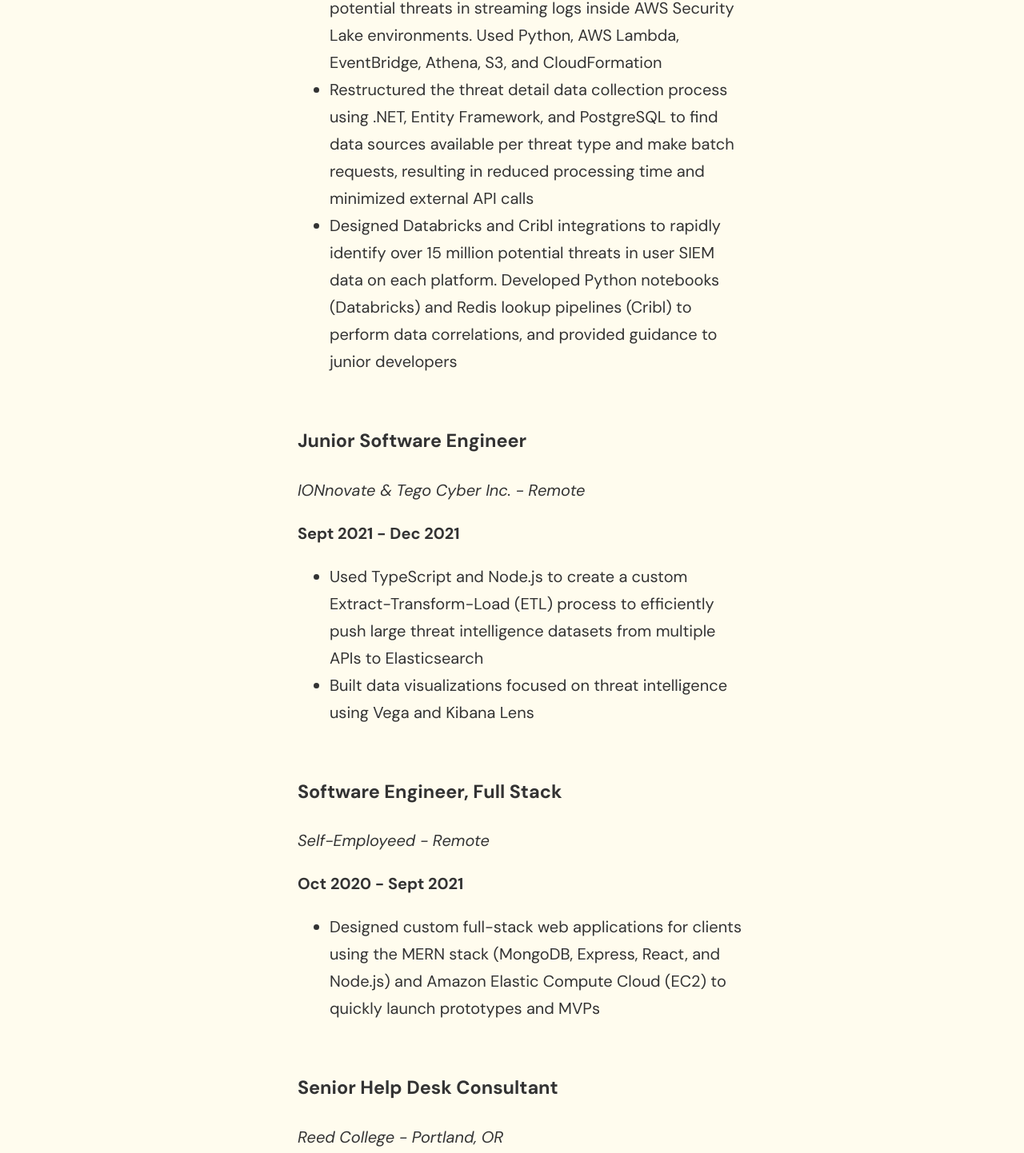
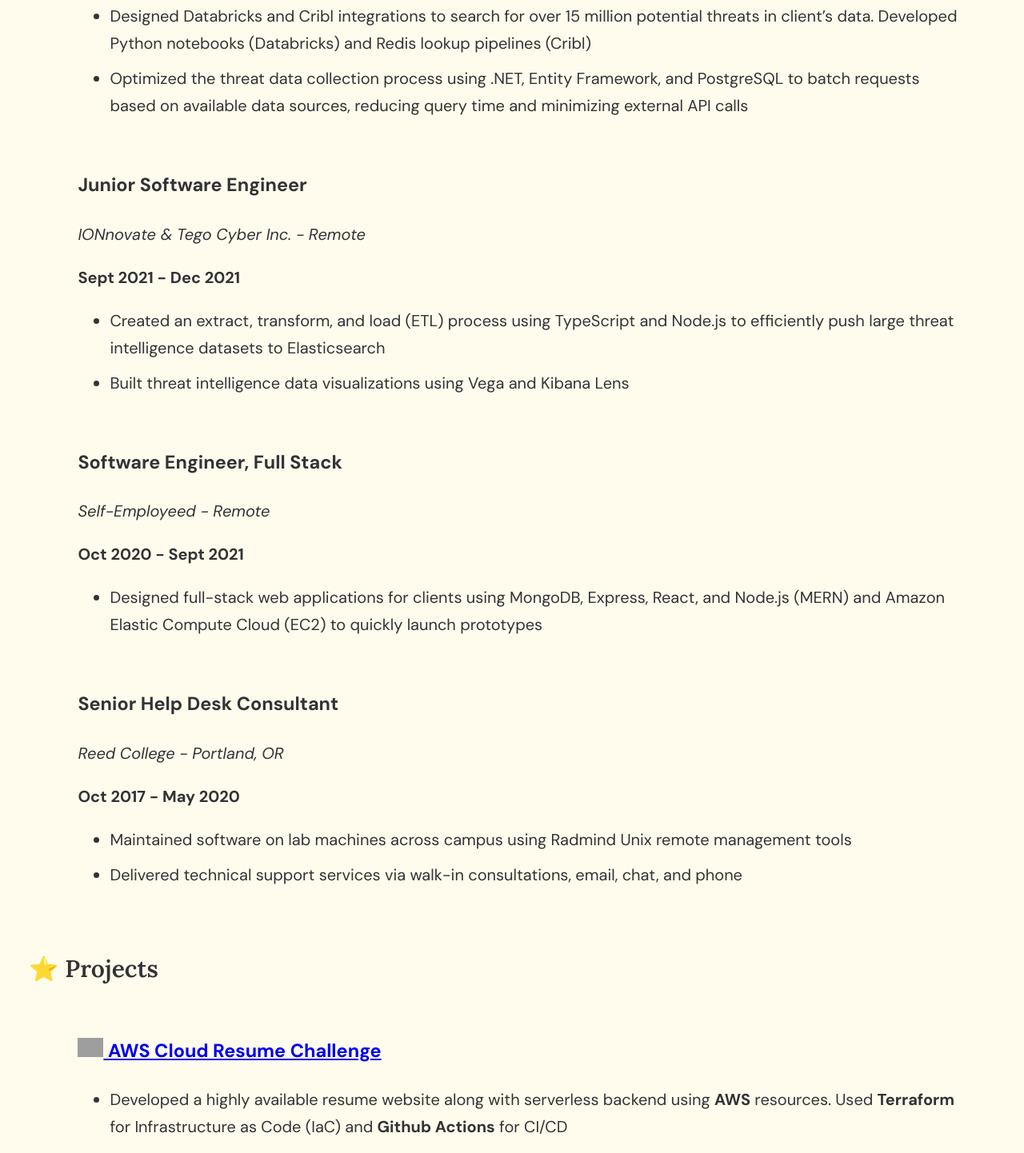
Before and after one commit to atreides1/cloud-resume-aws, a plain HTML site: page modules/frontend/src/index.html in a window 1280 px wide. Shown: the part 709-2151 px from the top of the page at 80% size. Drawn offline with Linux system fonts and the light colour scheme; grey boxes are pictures that could not be loaded; a script that the page names is missing.

Commit message:
Updated styling

```diff
--- a/modules/frontend/src/index.html
+++ b/modules/frontend/src/index.html
@@ -44,6 +44,7 @@
       </div>
     </section>
 
+    <!-- Experience -->
     <section class="resumeSection">
       <div class="container">
 
@@ -53,25 +54,20 @@
           <h3>Software Engineer</h3>
           <p class="note">Tego Cyber Inc. - Remote</p>
 
-          <!-- <div class="date"> -->
           <p><strong>Jan 2022 - Feb 2024</strong></p>
-          <!-- </div> -->
 
           <ul>
             <li>
-              Designed and implemented a threat correlation process using AWS services to search for over 15 million
-              potential threats in streaming logs inside AWS Security Lake environments. Used Python, AWS Lambda,
-              EventBridge, Athena, S3, and CloudFormation
+              Delivered an AWS integration to search for millions of potential threats in client’s streaming logs
+              inside AWS Security Lake. Used Python, AWS Lambda, EventBridge, Athena, S3, and CloudFormation
             </li>
             <li>
-              Restructured the threat detail data collection process using .NET, Entity Framework, and PostgreSQL to find data
-              sources available per threat type and make batch requests, resulting in reduced processing time and minimized
-              external API calls
+              Designed Databricks and Cribl integrations to search for over 15 million potential threats in client’s data. Developed
+              Python notebooks (Databricks) and Redis lookup pipelines (Cribl)
             </li>
             <li>
-              Designed Databricks and Cribl integrations to rapidly identify over 15 million potential threats in user SIEM data
-              on each platform. Developed Python notebooks (Databricks) and Redis lookup pipelines (Cribl) to perform data
-              correlations, and provided guidance to junior developers
+              Optimized the threat data collection process using .NET, Entity Framework, and PostgreSQL to batch requests based on
+              available data sources, reducing query time and minimizing external API calls
             </li>
           </ul>
 
@@ -81,17 +77,15 @@
           <h3>Junior Software Engineer</h3>
           <p class="note">IONnovate & Tego Cyber Inc. - Remote</p>
 
-          <!-- <div class="date"> -->
             <p><strong>Sept 2021 - Dec 2021</strong></p>
-          <!-- </div> -->
 
           <ul>
             <li>
-              Used TypeScript and Node.js to create a custom Extract-Transform-Load (ETL) process to efficiently push large
-              threat intelligence datasets from multiple APIs to Elasticsearch
+              Created an extract, transform, and load (ETL) process using TypeScript and Node.js to efficiently push large threat
+              intelligence datasets to Elasticsearch
             </li>
             <li>
-              Built data visualizations focused on threat intelligence using Vega and Kibana Lens
+              Built threat intelligence data visualizations using Vega and Kibana Lens
             </li>
           </ul>
 
@@ -101,14 +95,12 @@
           <h3>Software Engineer, Full Stack</h3>
           <p class="note">Self-Employeed - Remote</p>
 
-          <!-- <div class="date"> -->
             <p><strong>Oct 2020 - Sept 2021</strong></p>
-          <!-- </div> -->
 
           <ul>
             <li>
-              Designed custom full-stack web applications for clients using the MERN stack (MongoDB, Express, React, and
-              Node.js) and Amazon Elastic Compute Cloud (EC2) to quickly launch prototypes and MVPs
+              Designed full-stack web applications for clients using MongoDB, Express, React, and Node.js (MERN) and Amazon Elastic
+              Compute Cloud (EC2) to quickly launch prototypes
             </li>
           </ul>
 
@@ -118,18 +110,14 @@
           <h3>Senior Help Desk Consultant</h3>
           <p class="note">Reed College - Portland, OR</p>
 
-          <!-- <div class="date"> -->
             <p><strong>Oct 2017 - May 2020</strong></p>
-          <!-- </div> -->
 
           <ul>
             <li>
-              Maintained and updated software on lab machines across campus using Radmind Unix remote management
-              tools
+              Maintained software on lab machines across campus using Radmind Unix remote management tools
             </li>
             <li>
-              Delivered a wide-range of technical support services to students and faculty via walk-in consultations, email,
-              chat, and phone. Ensured timely and effective problem resolution
+              Delivered technical support services via walk-in consultations, email, chat, and phone
             </li>
           </ul>
 
@@ -143,16 +131,17 @@
         <h2 class="sectionTitle">⭐ Projects</h2>
 
         <div class="item">
-          <h3>AWS Cloud Resume Challenge</h3>
-
-          <div class="note">
-            <a href ="https://github.com/atreides1/cloud-resume-aws">github.com/atreides1/cloud-resume-aws</a>
-          </div>
+          <h3>
+            <a href="https://github.com/atreides1/cloud-resume-aws">
+              <img class="icon" src="https://unpkg.com/simple-icons@latest/icons/github.svg" />
+              AWS Cloud Resume Challenge
+            </a>
+          </h3>
 
           <ul>
             <li>
-              Developed a highly available, serverless resume website along with visitor counter using AWS resources. Used Terraform
-              for IaC (Infrastructure as Code) and Github Actions for CI/CD
+              Developed a highly available resume website along with serverless backend using <strong>AWS</strong> resources. Used <strong>Terraform</strong> for
+              Infrastructure as Code (IaC) and <strong>Github Actions</strong> for CI/CD
             </li>
             <li>
               You're looking at the end result!
@@ -185,7 +174,7 @@
       </div>
     </section>
 
-
+    <!-- Skills -->
     <section class="resumeSection">
       <div class="container" id="skills">
         <h2 class="sectionTitle">⭐ Skills</h2>
--- a/modules/frontend/src/style.css
+++ b/modules/frontend/src/style.css
@@ -2,7 +2,7 @@
     --background-color: #fffcee;
     --text-color: #333;
     --accent-color: #FFB703;
-    --sectionPadding: 0rem 1rem; /*clamp(1rem, 5vw, 5rem) 1rem;*/
+    --sectionPadding: 0rem 1rem;
     --title-font: "Lora", serif;
     --section-title-font: "Lora", serif;
     --body-font: "DM Sans", serif;
@@ -11,7 +11,6 @@
 body {
     background-color: var(--background-color);
     margin: 40px auto;
-    max-width: 650px;
     line-height: 1.7;
     font-size: 20px;
     color: var(--text-color);
@@ -33,6 +32,10 @@ hr {
     background: 0 0;
     width: 75%;
     margin: 1.8em auto;
+}
+
+li+li {
+    margin-top: 10px;
 }
 
 
@@ -90,8 +93,6 @@ a:hover {
         margin: auto;
         display: flex;
         flex-direction: column;
-        /* align-items: center; */
-        /*gap: 2rem;clamp(3rem, 6vw, 4rem);*/
     }
 }
 
@@ -102,5 +103,7 @@ a:hover {
 
 /* Desktop */
 @media only screen and (min-width: 81.25rem) {
-
+    body {
+        max-width: 60%;
+    }
 }
```
